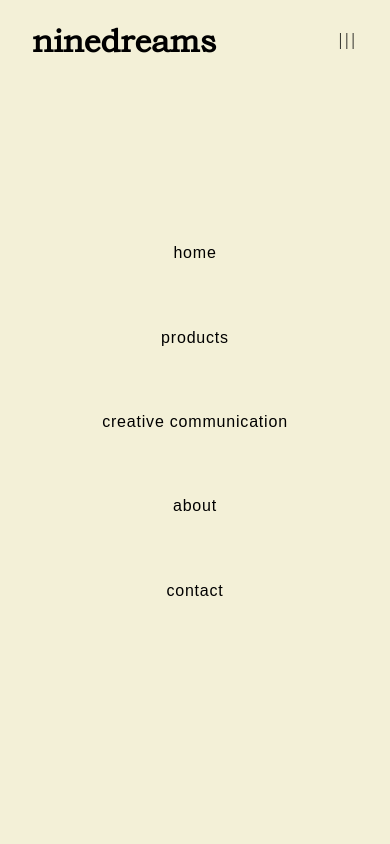
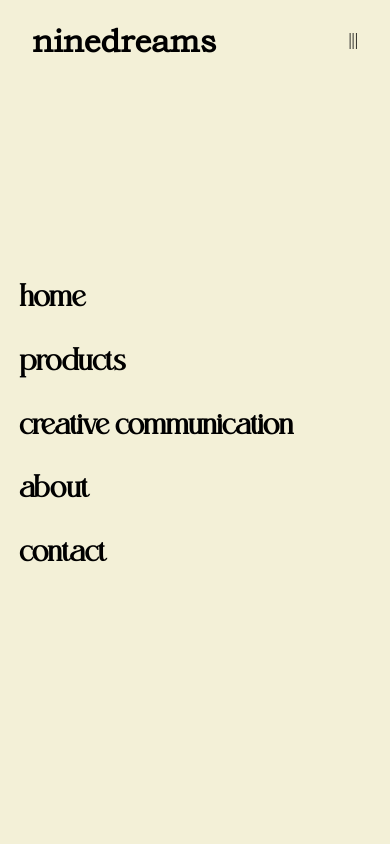
Before and after one commit to rizqyn9/nine-dreams, a Next.js app: page / in a window 390 px wide. Both pictures are taken after a click on the element "|||". Shown: the top 844 px of the page. Built offline with nearby package versions, Linux system fonts and the light colour scheme; a web font is replaced by a local one.

Commit message:
feat: nav mobile animation

```diff
--- a/components/Navbar/Nav.jsx
+++ b/components/Navbar/Nav.jsx
@@ -1,11 +1,13 @@
 import {useEffect, useState, useRef} from 'react';
-import {motion} from "framer-motion"
+import {motion, useAnimation} from "framer-motion"
+import {useAtom, atom} from "jotai"
 
 export default function Nav (){
     const [navActive, setNavActive] = useState(false);
 
     function handleNavBtn() {
         setNavActive(!navActive)
+        console.log("asdad");
     }
 
     return (
@@ -23,15 +25,87 @@ export default function Nav (){
         >
             <div className="logo">ninedreams</div>
             <div className={`btn-nav${navActive? "-active" : ""}`} onClick={handleNavBtn}>|||</div>
-            <NavMenu active={navActive}/>
+            <NavContainerMobile  active={navActive}/>
+            <NavMenu/>
         </motion.nav>
     )
 }
 
+function NavContainerMobile(props) {
+    const {active} = props;
+    const animController = useAnimation();
+
+    const variant = {
+        open : {
+            opacity:1,
+            x:"0"
+        },
+        close: {
+            opacity:0,
+            x:"-100vw"
+        }
+    }
+
+    useEffect( async () => {
+        if(active){
+            await animController.start("open")
+
+        } else {
+            animController.start("close")
+        }
+    }, [active])
+
+    return(
+        <motion.div className={`menu-container-mobile nav-active`}
+            variants={variant}
+            initial="closed"
+            animate={animController}
+            transition={{
+                duration:.5,
+                staggerChildren:.1,
+                staggerDirection : active ? -1 : 1,
+                when: active ? "beforeChildren" : "afterChildren"
+            }}
+        >
+            <MenuItemMobile name="home"/>
+            <MenuItemMobile name="products"/>
+            <MenuItemMobile name="creative communication"/>
+            <MenuItemMobile name="about"/>
+            <MenuItemMobile name="contact"/>
+        </motion.div>
+    )
+}
+
+function MenuItemMobile(props) {
+    const {name } = props;
+
+    const variant = {
+        open: {
+            x: "0",
+            opacity: 1,
+        },
+        close: {
+            x: "-100vw"
+        }
+    }
+
+    return(
+        <motion.div className='menu-mobile'
+            variants={variant}
+            transition={{
+                duration:.3
+            }}
+        >
+            {name}
+        </motion.div>
+    )
+}
+
 function NavMenu(props) {
-    const {active} = props;
+
     return (
-        <motion.div className={`menu-container ${active ? "menu-active" : ""}`}>
+        <motion.div className={`menu-container`}
+        >
             <MenuItem name="home"/>
             <MenuItem name="products"/>
             <MenuItem name="creative communication"/>
@@ -44,8 +118,8 @@ function NavMenu(props) {
 function MenuItem(props){
     const {name} = props;
     return (
-        <div className="menu">
+        <motion.div className="menu">
             {name}
-        </div>
+        </motion.div>
     )
 }
--- a/styles/_nav.scss
+++ b/styles/_nav.scss
@@ -13,13 +13,16 @@
     justify-content: space-between;
     align-items: center;
 
+    user-select: none;
+    user-zoom: none;
+
     .logo{
         font-family: $fontBookman;
         font-weight: 600;
         font-size: 2rem;
     }
 
-    .btn-nav{
+    .btn-nav, .menu-container-mobile{
         display: none;
     }
 
@@ -52,38 +55,78 @@
     }
 
     @media (orientation: portrait) {
-        .btn-nav{
+        .menu-container{
+            display: none;
+
+        }
+        .btn-nav {
             display: block;
-
-            &-active{
-                // color: red;
-                letter-spacing: .2em;
-            }
         }
 
-        .menu-container{
+        .menu-container-mobile{
+            min-width: 100vw;
+            min-height: 100vh;
+            top: 0;
+            left: 0;
+            position: absolute;
             z-index: -1;
-            display: none;
+
+            display: flex;
             flex-direction: column;
             justify-content: center;
             align-items: center;
 
-            &.menu-active{
-                width: 100vw;
-                height: 100vh;
-                position: absolute;
-                top: 0;
-                left: 0;
+            background-color: $color1;
+
+            .menu-mobile{
+                width: 100%;
+                padding: .5em 0 .5em 1.2rem;
 
                 display: flex;
+                justify-content: flex-start;
+                align-items: center;
 
-                background-color: $color1;
-            }
+                font-family: $fontKenoky;
+                font-size: 1.8rem;
+                font-weight: bolder;
 
-            .menu{
-                max-height: 10vh;
+                transition: all .3s ease-out;
+
+                &:hover{
+                    background-color: $color3;
+                    color: $color1;
+                    padding-left: 3rem;
+                    transform: scale(1.2);
+                }
             }
         }
+        .nav-active{
+
+        }
+
+        // .menu-container{
+        //     z-index: -1;
+        //     display: none;
+        //     flex-direction: column;
+        //     justify-content: center;
+        //     align-items: center;
+
+        //     &.menu-active{
+        //         width: 100vw;
+        //         height: 100vh;
+        //         position: absolute;
+        //         top: 0;
+        //         left: 0;
+
+        //         display: flex;
+
+        //         background-color: $color1;
+        //     }
+
+        //     .menu{
+        //         max-height: 10vh;
+        //     }
+        // }
     }
 
     @media (max-width: 600px) {
```
